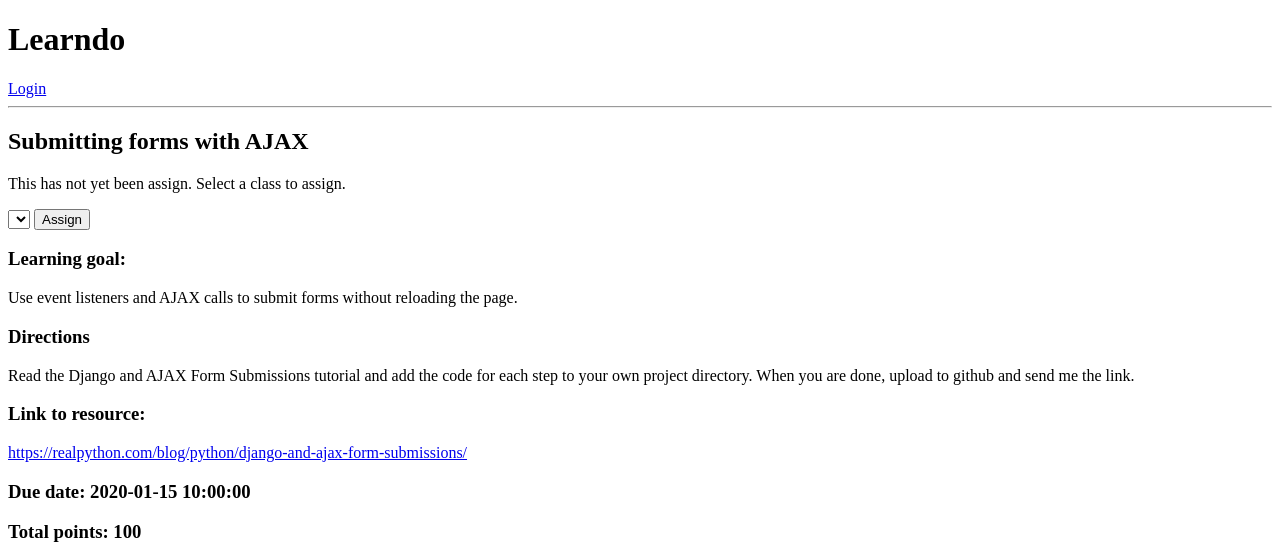
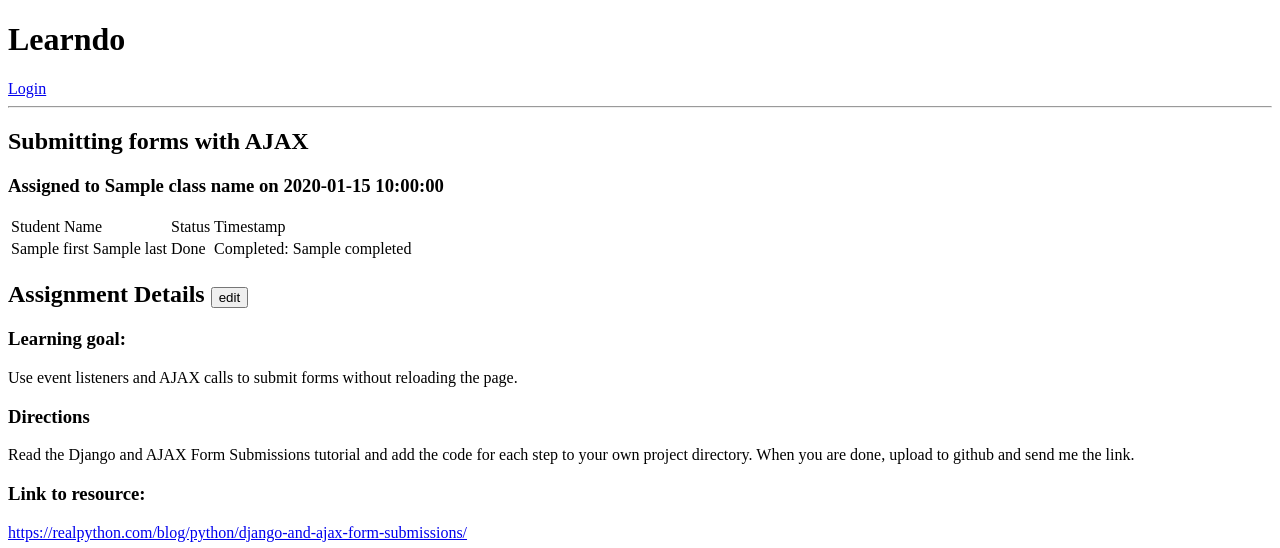
Before and after one commit to cforan99/learndo, a Flask app: template templates/view_assignment.html in a window 1280 px wide. Shown: the top 548 px of the page. Run offline with Flask 2, Linux system fonts and the light colour scheme; data comes from the database, SQL or seed files in the repository; both versions use the stored data as it was after the commit; tables that the repository leaves empty hold one stand-in row (values such as "Sample post"); the template is opened without the code that fills it: values that come from a table or form of the project are taken from there, most other values are stand-ins (such as "Sample title", 1, 10 or a date in 2020); lists and menus that the app fills with data are empty.

Commit message:
completed edit assignment form with jQuery for selected date, also updated teacher assignment view with the name of the assigned class and a table of the student names and their progress

```diff
--- a/server.py
+++ b/server.py
@@ -18,7 +18,6 @@ app.secret_key = "This_should_be_secret"
 # Normally, if you use an undefined variable in Jinja2, it fails silently.
 # This is horrible. Fix this so that, instead, it raises an error.
 app.jinja_env.undefined = StrictUndefined
-
 
 @app.route('/')
 def index():
@@ -482,19 +481,33 @@ def view_assignment(teacher_id, task_id):
 
     task = Task.query.get(task_id)
     date_obj = task.due_date
-    due_date = date_obj.strftime("%m/%d/%y %I:%M %p")
+    due_date = date_obj.strftime("%A %m/%d/%y %I:%M %p")
 
+    # Creates a class list for the dropdown menu in the assignment form
     created_by = task.user
-
     class_list = show_classes(created_by)
 
-    # assignment = task.assignments.filter(student_id == teacher_id)
-    # Left off here 11/5 trying to id assigned status and class assigned to
+    # Checks to see if this task has been assigned by creating a list of assignment objects
+    assignment_list = Assignment.query.filter(Assignment.task_id == task_id).order_by(Assignment.student_id.desc()).all()
 
+    if assignment_list:
+        class_name = find_class_by_task(task_id) # Queries db (a lot) to find the name of the class it is assigned to
+        assigned_on = assignment_list[0].assigned.strftime("%A %m/%d/%y %I:%M %p") # Stores date assigned
+        progress = report_student_progress(task, assignment_list) # Generates a dictionary with student progress
+
+    else:
+        class_name = None
+
+    # double-checks authorization before rendering template
     user_id = session['user_id']
 
     if user_id == task.created_by:
-        return render_template("view_assignment.html", task=task, due_date=due_date, class_list=class_list)
+        return render_template("view_assignment.html", task=task,
+                                                       due_date=due_date,
+                                                       class_list=class_list,
+                                                       class_name=class_name,
+                                                       assigned_on=assigned_on,
+                                                       progress=progress)
     else:
         flash("You do not have access to that page.")
         return redirect("/")
@@ -512,9 +525,22 @@ def edit_assignment_form(teacher_id, task_id):
     print task
 
     #Unpack due_date into month, day, year, hour, minute, ampm
+    month = task.due_date.strftime("%m")
+    day = task.due_date.strftime("%d")
+    year = task.due_date.strftime("%y")
+    hour = task.due_date.strftime("%I")
+    minute = task.due_date.strftime("%M")
+    ampm = task.due_date.strftime("%p")
 
     if session['user_id'] == teacher_id:
-        return render_template("edit_assignment.html", teacher=teacher, task=task)
+        return render_template("edit_assignment.html", teacher=teacher,
+                                                       task=task,
+                                                       month=month,
+                                                       day=day,
+                                                       year=year,
+                                                       hour=hour,
+                                                       minute=minute,
+                                                       ampm=ampm)
     else:
         flash("You do not have access to that page.")
         return redirect("/")
@@ -536,8 +562,8 @@ def edit_assignment():
     minute = request.form.get("minute")
     ampm = request.form.get("ampm")
     points = int(request.form.get("points"))
-    teacher_id = request.form.get("teacher_id")
-    task_id = request.form.get("task_id")
+    teacher_id = int(request.form.get("teacher_id"))
+    task_id = int(request.form.get("task_id"))
 
     if points == "":
         points = None
@@ -545,9 +571,8 @@ def edit_assignment():
     date_string = "{}/{}/{} {}:{} {}".format(month, day, year, hour, minute, ampm)
     due_date = datetime.strptime(date_string, "%m/%d/%y %I:%M %p")
 
-    user = User.query.get(user_id)
+    task = Task.query.get(task_id)
 
-    # Check to see if username is available
     if teacher_id == task.created_by:
 
         task.title = title
@@ -560,8 +585,11 @@ def edit_assignment():
         db.session.commit()
 
         flash("Your changes have been successfully saved!")
-        return redirect('/profile/{}'.format(user_id))
+        return redirect('/teacher/{}/assignments/{}'.format(teacher_id, task_id))
 
+    else:
+        flash("You are not authorized to make this change.")
+        return redirect("/")
 
 
 @app.route('/assign', methods=["POST"])
@@ -635,4 +663,6 @@ if __name__ == "__main__":
     # Use the DebugToolbar
     DebugToolbarExtension(app)
 
+    app.config['DEBUG_TB_INTERCEPT_REDIRECTS'] = False
+
     app.run()
--- a/templates/view_assignment.html
+++ b/templates/view_assignment.html
@@ -2,7 +2,48 @@
 {% block content %}
 
 <h2>{{ task.title }}</h2>
+
 <div class="assign">
+  {% if class_name != None %}
+  	<h3>Assigned to <b>{{ class_name }}</b> on {{ assigned_on }}</h3>
+  	<table id="student-progress">
+  		<thead>
+  			<tr><td>Student Name</td>
+  			<td>Status</td>
+  			<td>Timestamp</td>
+  			</tr>
+  		</thead>
+  		<tbody>
+
+  		{% for s in progress %}
+  			<tr><td class="name">{{ progress[s]['first'] }} {{ progress[s]['last'] }}</td>
+  			{% if progress[s]['completed'] %}
+  				<td class="completed">Done</td>
+  				<td class="timestamp">Completed: {{ progress[s]['completed'] }}</td>
+  				</tr>
+  			{% elif progress[s]['overdue'] %}
+  				<td class="overdue">Overdue</td>
+  				{% if progress[s]['viewed'] %}
+  					<td class="timestamp">Last Viewed: {{ progress[s]['viewed'] }}</td>
+  				{% else %}
+  					<td class="timestamp">Not yet viewed</td>
+  					</tr>
+  				{% endif %}
+  			{% elif progress[s]['viewed'] %}
+  				<td class="viewed">In progress</td>
+  				<td class="timestamp">Last Viewed: {{ progress[s]['viewed'] }}</td>
+  				</tr>
+  			{% else %}
+  				<td class="inactive">Not viewed</td>
+  				<td class="timestamp">Assigned on: {{ progress[s]['assigned'] }}</td>
+  				</tr>
+  			{% endif%}
+  		{% endfor %}
+
+  		</tbody>
+  	</table>
+
+  {% else %}
 	<p>This has not yet been assign. Select a class to assign.</p>
 	    <div class="assign_status">
 	        <form action="/assign" method="POST">
@@ -15,9 +56,12 @@
 			    <input type="submit" value="Assign">
 			</form>
 	    </div>
+  {% endif %}
 </div>
 
 <div class="assignment">
+  <h2>Assignment Details
+    <button onclick="location.href='/teacher/{{ task.created_by }}/assignments/{{ task.task_id }}/edit'">edit</button></h2>
 	<h3>Learning goal:</h3>
 	<p>{{ task.goal }}</p>
 
```
Also changed, not shown: helper.py (+68 -0 lines), templates/edit_assignment.html (+15 -1 lines), learndo.db.
